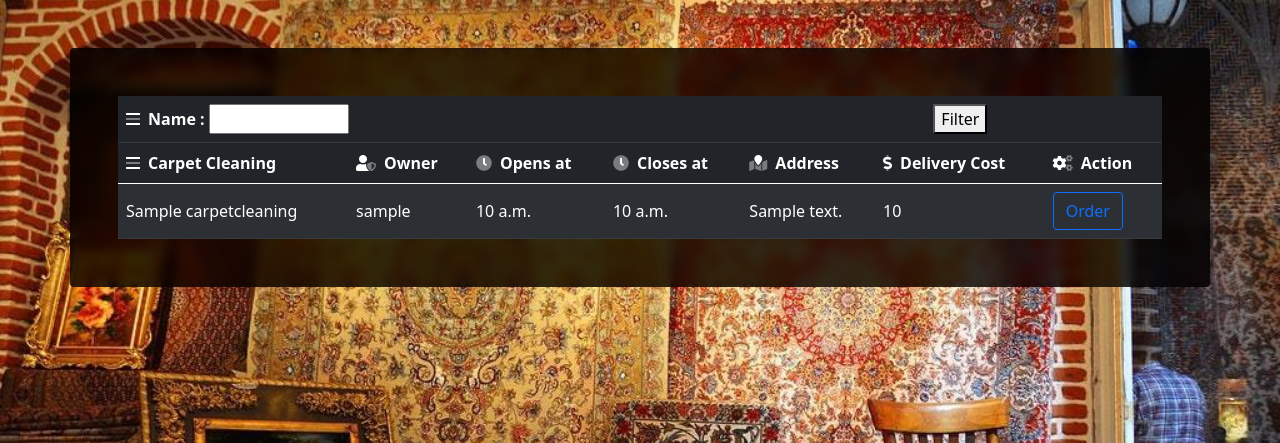
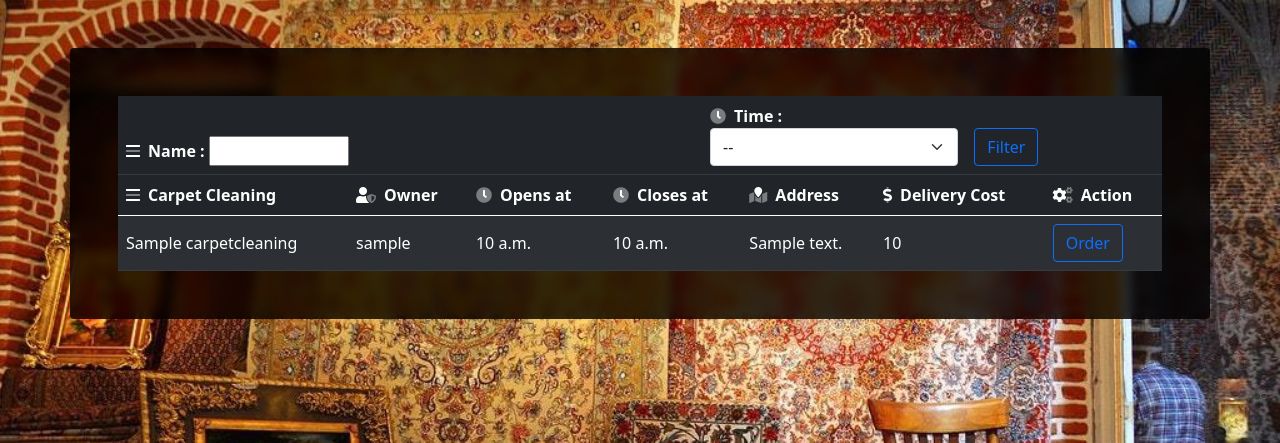
Before and after one commit to Broken37/carpet-cleaning, a Django app: page /carpet_cleanings/list/ in a window 1280 px wide. Shown: the part 56-499 px from the top of the page. Run offline with Django 3.2, Linux system fonts and the light colour scheme; tables that the repository leaves empty hold one stand-in row (values such as "Sample post"); lists and menus that the app fills with data are empty; some libraries are stand-ins or nearby versions.

Commit message:
Feature/filter carpet shops by close open

```diff
--- a/CarpetShops/templates/CarpetShops/carpetcleanings.html
+++ b/CarpetShops/templates/CarpetShops/carpetcleanings.html
@@ -1,17 +1,26 @@
 {% extends "base.html" %}
 
 {% block content %}
-
     <table class="table table-striped table-hover mb-0 align-middle table-dark">
         <thead>
         <tr>
-      <th><i class='fad fa-bars me-2'></i>Name : <input type="text" id="name-filter" style="width: 140px" value="{{ name_filter }}"></th>
+            <th><i class='fad fa-bars me-2'></i>Name : <input type="text" id="name-filter" style="width: 140px"
+                                                              value="{{ name_filter }}"></th>
             <th>
-      <button onclick="myFunction()">Filter</button>
+                <i class='fad fa-clock me-2'></i>Time : <select class="form-select" aria-label="Default select example"
+                                                                , id="open-status" ,>
+                <option value="none">--</option>
+                <option value="close">Close</option>
+                <option value="open">Open</option>
+            </select>
+            </th>
+            <th>
+                <button class='btn btn-outline-primary' onclick="myFunction()">Filter</button>
             </th>
         </tr>
         </thead>
     </table>
+
     <table class="table table-striped table-hover mb-0 align-middle table-dark">
 
         <thead>
@@ -28,12 +37,12 @@
         <tbody>
         {% for carpetcleaning in carpetcleanings %}
             <tr>
-      <td>{{carpetcleaning.name}}</td>
-      <td>{{carpetcleaning.owner}}</td>
-      <td>{{carpetcleaning.opens_at}}</td>
-      <td>{{carpetcleaning.closes_at}}</td>
-      <td>{{carpetcleaning.address}}</td>
-      <td>{{carpetcleaning.delivery_cost}}</td>
+                <td>{{ carpetcleaning.name }}</td>
+                <td>{{ carpetcleaning.owner }}</td>
+                <td>{{ carpetcleaning.opens_at }}</td>
+                <td>{{ carpetcleaning.closes_at }}</td>
+                <td>{{ carpetcleaning.address }}</td>
+                <td>{{ carpetcleaning.delivery_cost }}</td>
                 <td><a href="{% url 'register_page' carpetcleaning.id %}" class='btn btn-outline-primary'>Order</a></td>
             </tr>
         {% endfor %}
@@ -44,13 +53,16 @@
         function myFunction() {
             const urlParams = new URLSearchParams(window.location.search);
             var name_filter = document.getElementById('name-filter').value;
-    if(name_filter !== ''){
+            var open_status = document.getElementById('open-status').value;
+            if (name_filter !== '') {
                 urlParams.set('name', name_filter);
             } else {
                 urlParams.delete('name')
             }
+            urlParams.set('open_status', open_status);
 
             window.location.search = urlParams;
         }
     </script>
+
 {% endblock %}
--- a/CarpetShops/views.py
+++ b/CarpetShops/views.py
@@ -1,17 +1,25 @@
 from datetime import datetime
 
+from django.db.models import Q
 from django.shortcuts import render
 
 from CarpetShops.models import CarpetCleaning
 
 
-# Create your views here.
 def getCarpetCleanings(request):
-    carpets = CarpetCleaning.objects.all()
+    current_time = datetime.now().time()
+    carpets = None
+    open_status = request.GET.get('open_status', 'none')
+    if open_status == "none":
+        carpets = CarpetCleaning.objects.all()
+    elif open_status == "open":
+        carpets = CarpetCleaning.objects.filter(opens_at__lte=current_time, closes_at__gte=current_time)
+    elif open_status == "close":
+        carpets = CarpetCleaning.objects.filter(Q(opens_at__gt=current_time) | Q(closes_at__lt=current_time))
 
     name_filter = request.GET.get('name', '')
     if name_filter:
         carpets = carpets.filter(name__contains=name_filter)
 
-    context = {"carpetcleanings": carpets, 'name_filter': name_filter}
+    context = {"carpetcleanings": carpets, 'name_filter': name_filter, 'open_status': open_status}
     return render(request, "CarpetShops/carpetcleanings.html", context)
```
Lines whose indentation alone changed are shown as unchanged.
